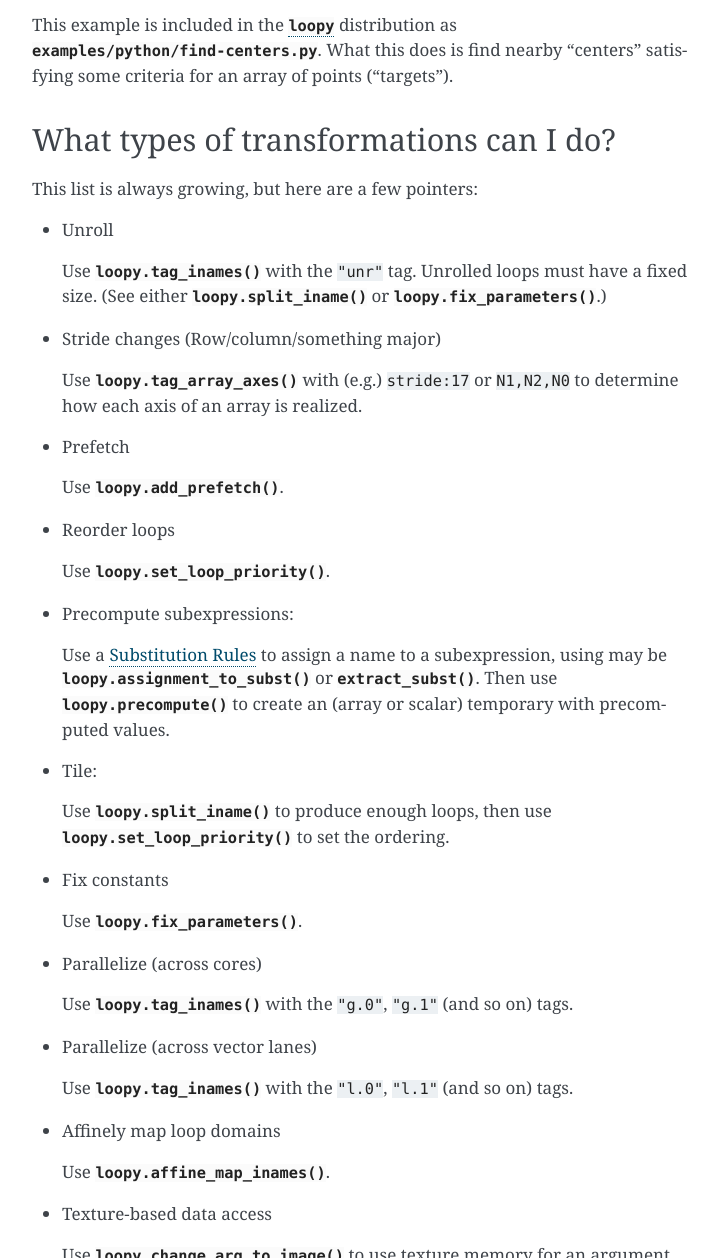
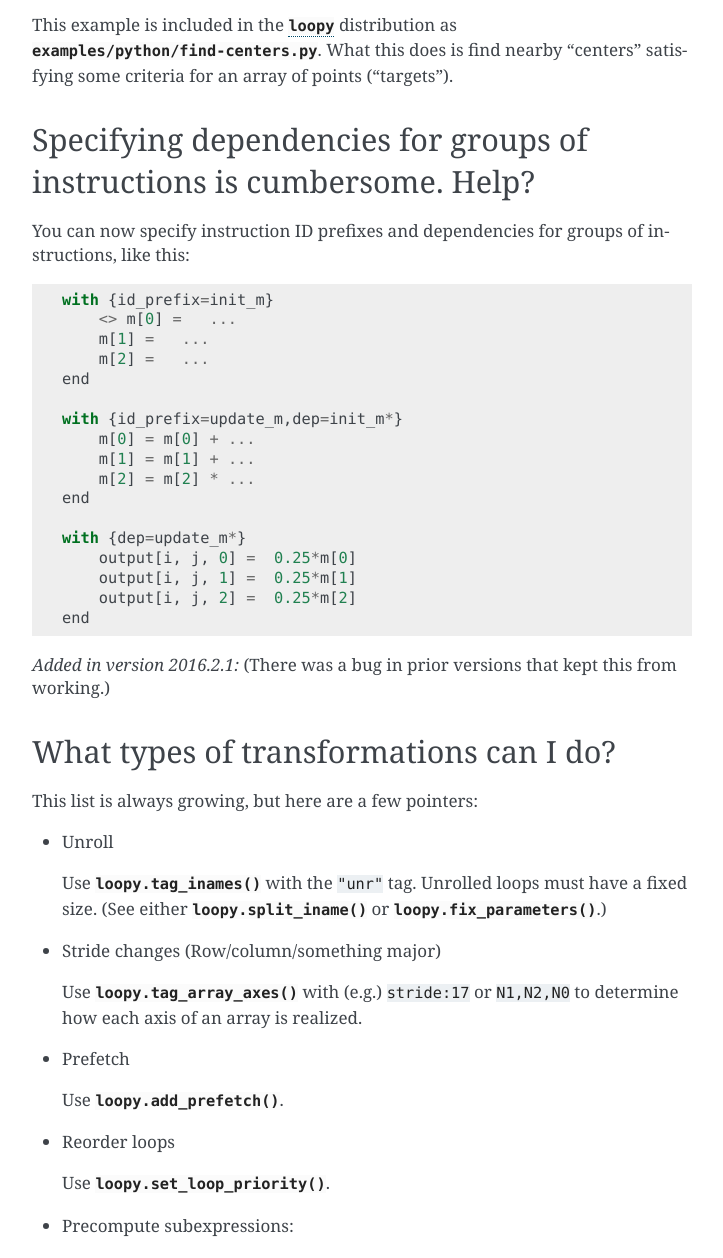
Before and after one commit to inducer/loopy, a Sphinx documentation site: the page built from doc/misc.rst, in a window 1280 px wide and 1400 px high, scrolled down 2771 px, cut to the strip 142-1400 px from the top of the window. Shown: the whole strip, without its empty margins (388-1111 px from the left). Built offline with Sphinx 7.4.7, drawn with Linux system fonts in a browser that asks for light colours; some of the changed text lies outside the part shown.

Commit message:
Add FAQ about group dependencies

```diff
--- a/doc/misc.rst
+++ b/doc/misc.rst
@@ -133,6 +133,34 @@ This example is included in the :mod:`loopy` distribution as
 :download:`examples/python/find-centers.py <../examples/python/find-centers.py>`.
 What this does is find nearby "centers" satisfying some criteria
 for an array of points ("targets").
+
+Specifying dependencies for groups of instructions is cumbersome. Help?
+-----------------------------------------------------------------------
+
+You can now specify instruction ID prefixes and dependencies for groups
+of instructions, like this::
+
+    with {id_prefix=init_m}
+        <> m[0] =   ...
+        m[1] =   ...
+        m[2] =   ...
+    end
+
+    with {id_prefix=update_m,dep=init_m*}
+        m[0] = m[0] + ...
+        m[1] = m[1] + ...
+        m[2] = m[2] * ...
+    end
+
+    with {dep=update_m*}
+        output[i, j, 0] =  0.25*m[0]
+        output[i, j, 1] =  0.25*m[1]
+        output[i, j, 2] =  0.25*m[2]
+    end
+
+.. versionadded:: 2016.2.1
+
+    (There was a bug in prior versions that kept this from working.)
 
 What types of transformations can I do?
 ---------------------------------------
```
